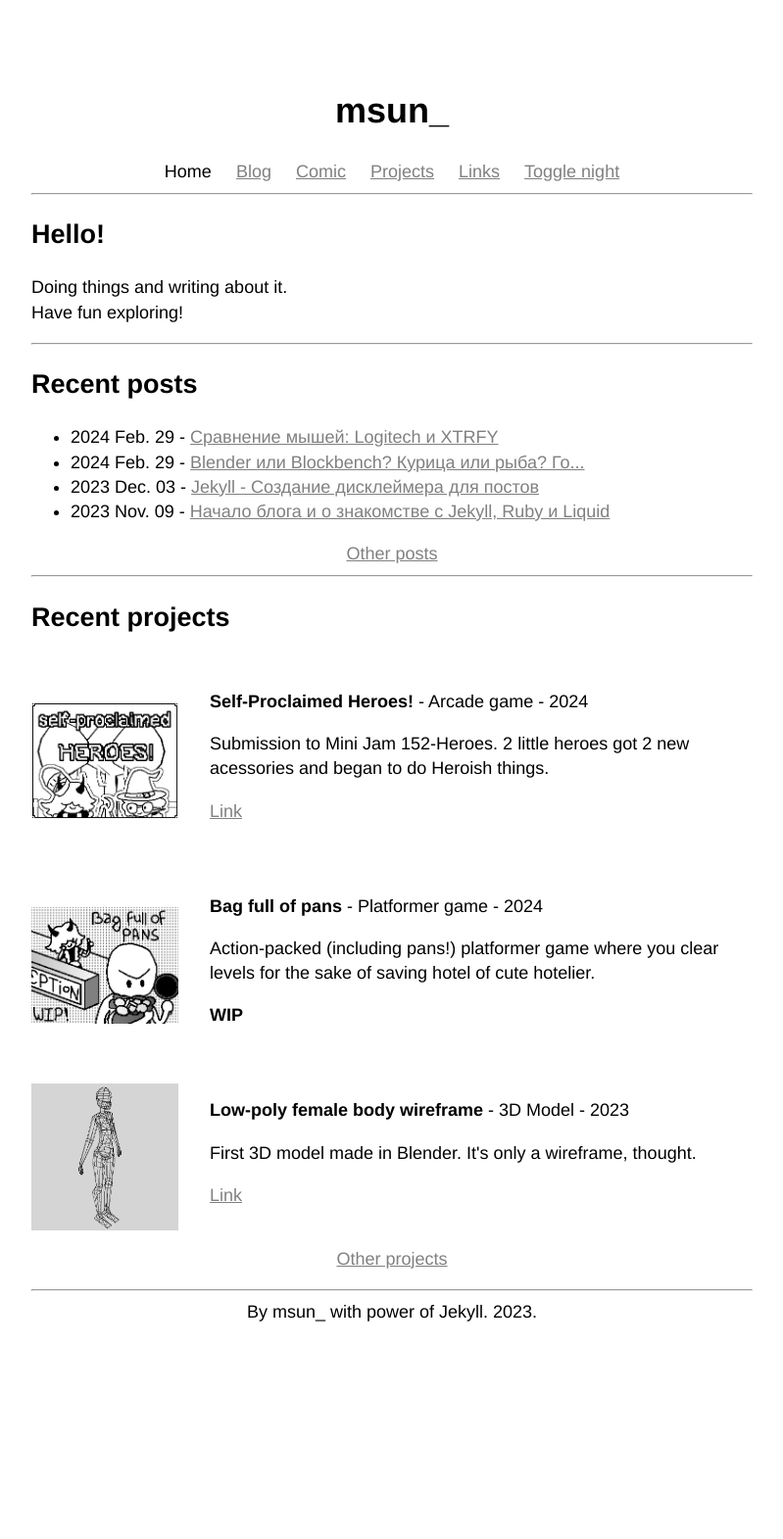
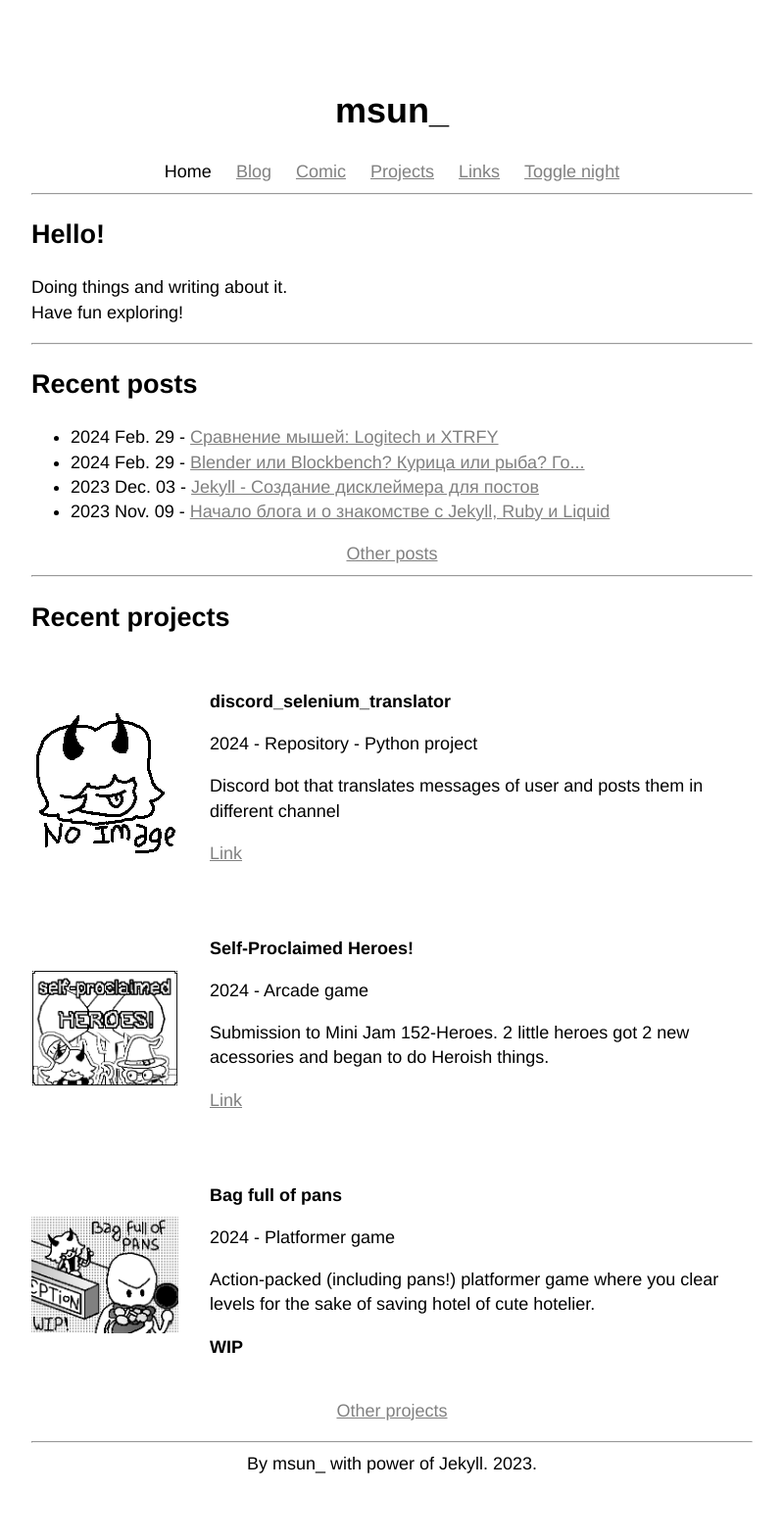
Before and after one commit to msun-dev/msun-dev.github.io, a Jekyll site: the page built from _pages/index.markdown, in a window 1280 px wide. Shown: the whole page at 98% size, without its empty margins (240-1039 px from the left). Built offline with Jekyll 4.4.1, drawn with Linux system fonts in a browser that asks for light colours; before the commit the page ends 1416 px from its top, so only the background shows below that.

Commit message:
Commit #24: "Another project"
    - New project added
    - Little change in project shwocase

```diff
--- a/_data/projects.yml
+++ b/_data/projects.yml
@@ -5,6 +5,14 @@
 #   image: /assets/images/projects/
 #   link:
 #   link-blog:
+
+- name: discord_selenium_translator
+  year: 2024
+  type: Repository - Python project
+  description: Discord bot that translates messages of user and posts them in different channel
+  image:
+  link: https://github.com/msun-dev/discord_selenium_translator
+  link-blog:
 
 - name: "Self-Proclaimed Heroes!"
   year: 2024
@@ -40,7 +48,7 @@
 
 - name: dotaConfigs
   year: 2023
-  type: Java project
+  type: Repository - Java project
   description: Everything that creates and uses Dota2 Configurations files. Get weekly-updated hero grids with information like pickrates, winrates, etc directly in your game client.
   image:
   link: https://github.com/stars/msun-dev/lists/dotaconfigs
--- a/_pages/index.markdown
+++ b/_pages/index.markdown
@@ -34,7 +34,8 @@ Have fun exploring!
         <img src="assets/images/projects/noImage.png" class="project-image">
         {% endif %}
         <div class="project-text">
-        <b> {{ project.name }}</b> - {{ project.type }} - {{ project.year }}
+        <b> {{ project.name }}</b>
+        <p> {{ project.year }} - {{ project.type }} </p>
         <p> {{ project.description }}</p>
         {% if project.link %}
           <a href="{{ project.link }}" target="_blank">Link</a>
--- a/_pages/projects.markdown
+++ b/_pages/projects.markdown
@@ -7,7 +7,7 @@ is_post: false
 
 ## Projects showcase
 
-### Showcase-worthy projects starting from year 2021
+### Showcase-worthy projects starting from year 2021:
 
 <ul class="projects">
     {% for project in site.data.projects %}
@@ -19,7 +19,8 @@ is_post: false
         <img src="assets/images/projects/noImage.png" class="project-image">
         {% endif %}
         <div class="project-text">
-        <b> {{ project.name }}</b> - {{ project.type }} - {{ project.year }}
+        <b> {{ project.name }}</b>
+        <p> {{ project.year }} - {{ project.type }} </p>
         <p> {{ project.description }}</p>
         {% if project.link %}
           <a href="{{ project.link }}" target="_blank">Link</a>
```
Also changed, not shown: 3 other files.
